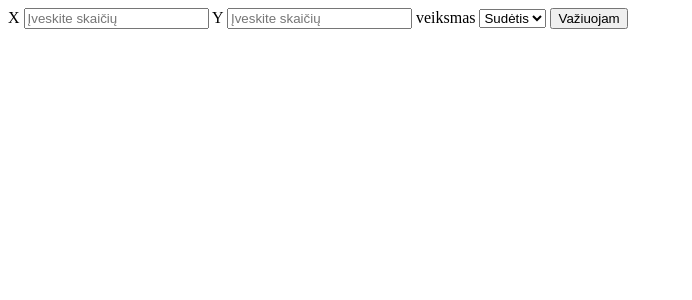
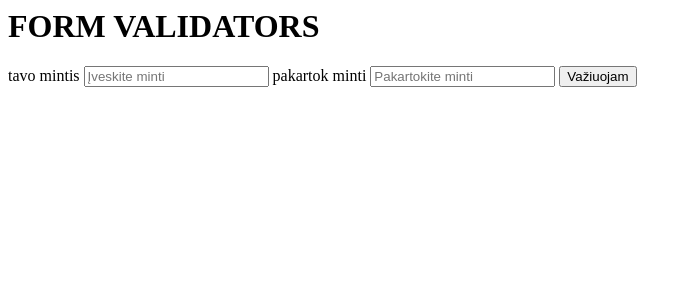
Before and after one commit to JusteKamaityte/Laravel_app, a PHP site: page / in a window 1280 px wide. Shown: the top 300 px of the page, without its empty margins (0-692 px from the left). Run offline with PHP 8.4, Linux system fonts and the light colour scheme.

Commit message:
03 31 formos uzduotys

```diff
--- a/core/functions/form/core.php
+++ b/core/functions/form/core.php
@@ -22,34 +22,57 @@ function get_filtered_input(array $form): ?array
 }
 
 /**
- *  Validates the form by checking for empty fields and saving previous input
+ * F-cija, kuri validuoja pacia forma
+ * (sukuria fieldams-formai errorus)
  * @param array $form
- * @param $safe_input
+ * @param array $safe_input isfiltruotas post masyvas
  * @return bool
  */
 function validate_form(array &$form, array $safe_input): bool
 {
     $success = true;
-
-    foreach ($safe_input as $field_id => $value) {
-        $field = &$form['fields'][$field_id];
-        $field['value'] = $value;
-
-        foreach ($field['validate'] ?? [] as $validation_key  => $validator) {
-           if(is_array($validator)){
-               $valid = $validation_key($value, $field, $validator);
-           }else{
-               $valid = $validator($value, $field);
-           }
+    foreach ($form['fields'] as $field_index => &$field) {
+        $field['value'] = $safe_input[$field_index];
+        foreach ($field['validate'] ?? [] as $validator_index => $field_validator) {
+            if (is_array($field_validator)) {
+                $validator_function = $validator_index;
+                $validator_params = $field_validator;
+                $is_valid = $validator_function($field['value'], $field, $validator_params);
+            } else {
+                $validator_function = $field_validator;
+                $is_valid = $validator_function($field['value'], $field);
+            }
+            if (!$is_valid) {
+                $success = false;
+                break;
+            }
         }
     }
-    if (isset($form['callbacks']['success']) && $success) {
-
-        $form['callbacks']['success']($form, $safe_input);
-    } elseif (isset($form['callbacks']['failed']) && !$success) {
-        var_dump('test');
-        $form['callbacks']['failed']($form, $safe_input);
+    //Dabar tikrinsim formos lygio validatorius
+    if ($success) {
+        foreach ($form['validators'] ?? [] as $validator_index => $form_validator) {
+            if (is_array($form_validator)) {
+                $validator_function = $validator_index;
+                $validator_params = $form_validator;
+                $is_valid = $validator_function($safe_input, $form, $validator_params);
+            } else {
+                $validator_function = $form_validator;
+                $is_valid = $validator_function($safe_input, $form);
+            }
+            if (!$is_valid) {
+                $success = false;
+                break;
+            }
+        }
     }
-
+    if ($success) {
+        if (isset($form['callbacks']['success'])) {
+            $form['callbacks']['success']($safe_input, $form);
+        }
+    } else {
+        if (isset($form['callbacks']['fail'])) {
+            $form['callbacks']['fail']($safe_input, $form);
+        }
+    }
     return $success;
 }
--- a/core/functions/form/validators.php
+++ b/core/functions/form/validators.php
@@ -54,8 +54,9 @@ function validate_is_positive($safe_input, &$field)
  * @param array $field
  * @return bool
  */
-function validate_has_space($field_input, array &$field): bool{
-    if(!strpos($field_input, ' ')){
+function validate_has_space($field_input, array &$field): bool
+{
+    if (!strpos($field_input, ' ')) {
         $field['error'] = 'Turi įvesti ir VARDĄ ir PAVARDĘ';
         return false;
     }
@@ -68,13 +69,14 @@ function validate_has_space($field_input, array &$field): bool{
  * @param $parameters
  * @return bool
  */
-function validate_field_range($safe_input, array &$field, $parameters){
+function validate_field_range($safe_input, array &$field, $parameters)
+{
 
-    if($safe_input < $parameters['min'] || $safe_input > $parameters['max']){
-        $field['error'] = strtr('Skaicius turi buti daugiau nei @min ir maziau nei @max',[
+    if ($safe_input < $parameters['min'] || $safe_input > $parameters['max']) {
+        $field['error'] = strtr('Skaicius turi buti daugiau nei @min ir maziau nei @max', [
             '@min' => $parameters['min'],
             '@max' => $parameters['max']
-            ]);
+        ]);
 
         return false;
     }
@@ -82,16 +84,36 @@ function validate_field_range($safe_input, array &$field, $parameters){
 }
 
 /**
- * funkcija patikrina ar pasirinkimas egzistuoja field masyve
+ * Patikrina ar pasirinkimas egzistuoja $field masyve
  * @param $field_input
  * @param $field
  * @return bool
  */
-function validate_select($field_input, array &$field): bool{
-    if(!isset($field['options'][$field_input])){
-          $field['error'] = 'Tokio pasirinkimo nėra';
-       return false;
-
+function validate_select($field_input, array &$field): bool
+{
+    if (!isset($field['options'][$field_input])) {
+        $field['error'] = 'Nera tokio pasirinkimo';
+        return false;
     }
     return true;
 }
+
+/**
+ * F-cija, patikrinanti ar fieldai sutampa
+ * @param array $filtered_input isfiltruotas post masyvas
+ * @param array $form
+ * @param array $params sutampanciu fieldu indeksu masyvas
+ * @return bool
+ */
+function validate_fields_match(array $filtered_input, array &$form, array $params): bool
+{
+    $comparison_field_id = $params[0];
+    $comparison = $filtered_input[$comparison_field_id];
+    foreach ($params as $field_id) {
+        if ($comparison != $filtered_input[$field_id]) {
+            $form['error'] = 'These fields do not match!';
+            return false;
+        }
+    }
+    return true;
+}
--- a/core/templates/form.tpl.php
+++ b/core/templates/form.tpl.php
@@ -1,8 +1,8 @@
 <form
     <?php print html_attr(($form['attr'] ?? []) + ['method' => 'POST']); ?>>
     <?php foreach ($form['fields'] ?? [] as $field_id => $field): ?>
-        <label><span><?php print $field['label']; ?></span> </label>
-        <?php if (in_array($field['type'], ['text','number'])): ?>
+        <label><span><?php print $field['label']; ?></span></label>
+        <?php if (in_array($field['type'], ['text','number', 'password'])): ?>
 <!--        --><?php //var_dump($field); ?>
             <input <?php
             print html_attr(
@@ -18,7 +18,7 @@
             <select <?php print html_attr(($form['attr'] ?? [])); ?>>
                 <?php foreach ($field['options'] as $option_id => $option): ?>
                     <option value="<?php print $option_id; ?>">
-                        <?php print ($field['value'] == $option_id) ? : ''; ?>
+                        <?php print ($field['value'] == $option_id) ? 'select' : ''; ?>
                         <?php print $option; ?>
                     </option>
                 <?php endforeach; ?>
@@ -33,8 +33,8 @@
         <?php endif; ?>
 
     <?php endforeach; ?>
-    <?php if (isset($field['errors'])): ?>
-        <span class="error"><?php print $field['errors']; ?></span>
+    <?php if (isset($field['error'])): ?>
+        <span class="error"><?php print $field['error']; ?></span>
     <?php endif; ?>
     <?php foreach ($form['buttons'] ?? [] as $button_id => $button): ?>
         <button <?php print html_attr(
@@ -42,4 +42,9 @@
         <?php print $button['text']; ?>
         </button>
     <?php endforeach; ?>
+    <?php if(isset($form['error'])): ?>
+    <span>
+        <?php print  $form['error'] ; ?>
+    </span>
+    <?php endif; ?>
 </form>
--- a/index.php
+++ b/index.php
@@ -2,34 +2,25 @@
 require 'bootloader.php';
 
 /**
+ *
  * @param $form
  * @param $safe_input
  */
 function form_success($form, $safe_input)
 {
-    //switch yra tas pats kaip if
-  switch($safe_input['select']){
-      case 'atimtis':
-          $answer = $safe_input['X'] - $safe_input['Y'];
-          break;
-      case 'sudėtis':
-          $answer = $safe_input['X'] + $safe_input['Y'];
-          break;
-      default:
-          $answer = 0;
-  }
-  var_dump($answer);
+    var_dump('Success');
 }
 
+
 /**
+ *
  * @param $form
  * @param $safe_input
  */
-function form_failed($form, $safe_input)
+function form_ok($form, $safe_input)
 {
     var_dump('Klaida');
 }
-
 
 
 $form = [
@@ -41,58 +32,33 @@ $form = [
     ],
     'callbacks' => [
         'success' => 'form_success',
-        'failed' => 'form_failed'
+        'fail' => 'form_ok'
     ],
     'fields' => [
-        'X' => [
-            'label' => 'X',
-            'type' => 'number',
-            'value' => '',
+        'laukelis_1' => [
+            'label' => 'tavo mintis',
+            'type' => 'text',
             'validate' => [
                 'validate_not_empty',
-                'validate_is_number',
             ],
             'extra' => [
                 'attr' => [
-                    'class' => 'number_x',
-                    'placeholder' => 'Įveskite skaičių'
+                    'placeholder' => 'Įveskite minti'
                 ]
             ]
         ],
-        'Y' => [
-            'label' => 'Y',
-            'type' => 'number',
-            'value' => '',
+        'laukelis_2' => [
+            'label' => 'pakartok minti',
+            'type' => 'text',
             'validate' => [
                 'validate_not_empty',
-                'validate_is_number',
-
             ],
             'extra' => [
                 'attr' => [
-                    'class' => 'number_y',
-                    'placeholder' => 'Įveskite skaičių'
+                    'placeholder' => 'Pakartokite minti'
                 ]
             ]
         ],
-        'select' => [
-            'label' => 'veiksmas',
-            'type' => 'select',
-            'value' => '',
-            'options' => [
-                'sudėtis' => 'Sudėtis',
-                'atimtis' => 'Atimtis'
-            ],
-            'validate' => [
-                'validate_not_empty',
-                'validate_select'
-            ],
-            'extra' => [
-                'attr' => [
-                    'class' => ' ',
-                ]
-            ]
-        ]
     ],
     'buttons' => [
         'submit' => [
@@ -101,14 +67,14 @@ $form = [
             'validate' => [
                 'validate_not_empty'
             ],
-            'extra' => [
-                'attr' => [
-                    'class' => 'submit-button'
-                ]
-            ]
-
-        ]
-    ]
+        ],
+    ],
+    'validators' => [
+        'validate_fields_match' => [
+            'laukelis_1',
+            'laukelis_2'
+        ],
+    ],
 ];
 
 if ($_POST) {
@@ -116,8 +82,6 @@ if ($_POST) {
     $filtered_input = get_filtered_input($form);
     $validation = validate_form($form, $filtered_input);
 }
-
-
 
 
 ?>
@@ -129,7 +93,7 @@ if ($_POST) {
     </style>
 </head>
 <body>
-<h1></h1>
+<h1>FORM VALIDATORS</h1>
 <?php include 'core/templates/form.tpl.php'; ?>
 </body>
 </html>
```
